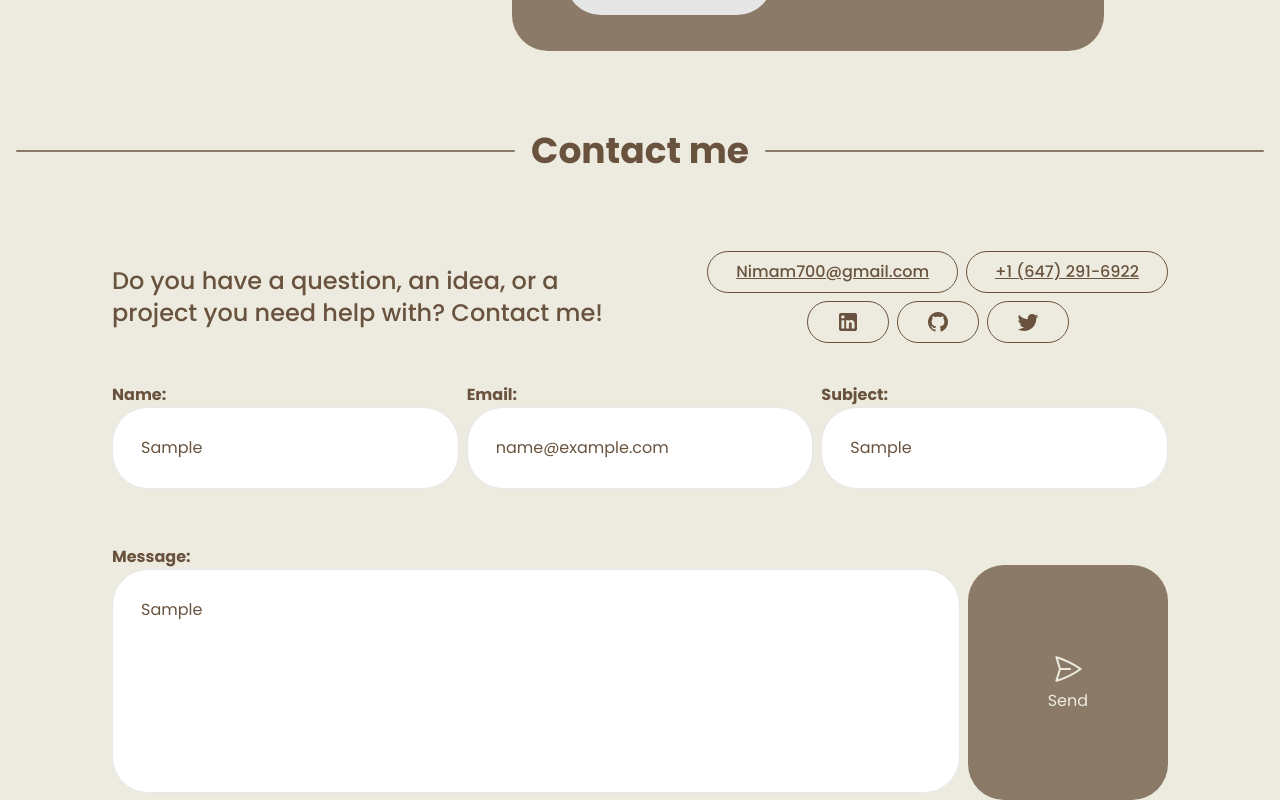
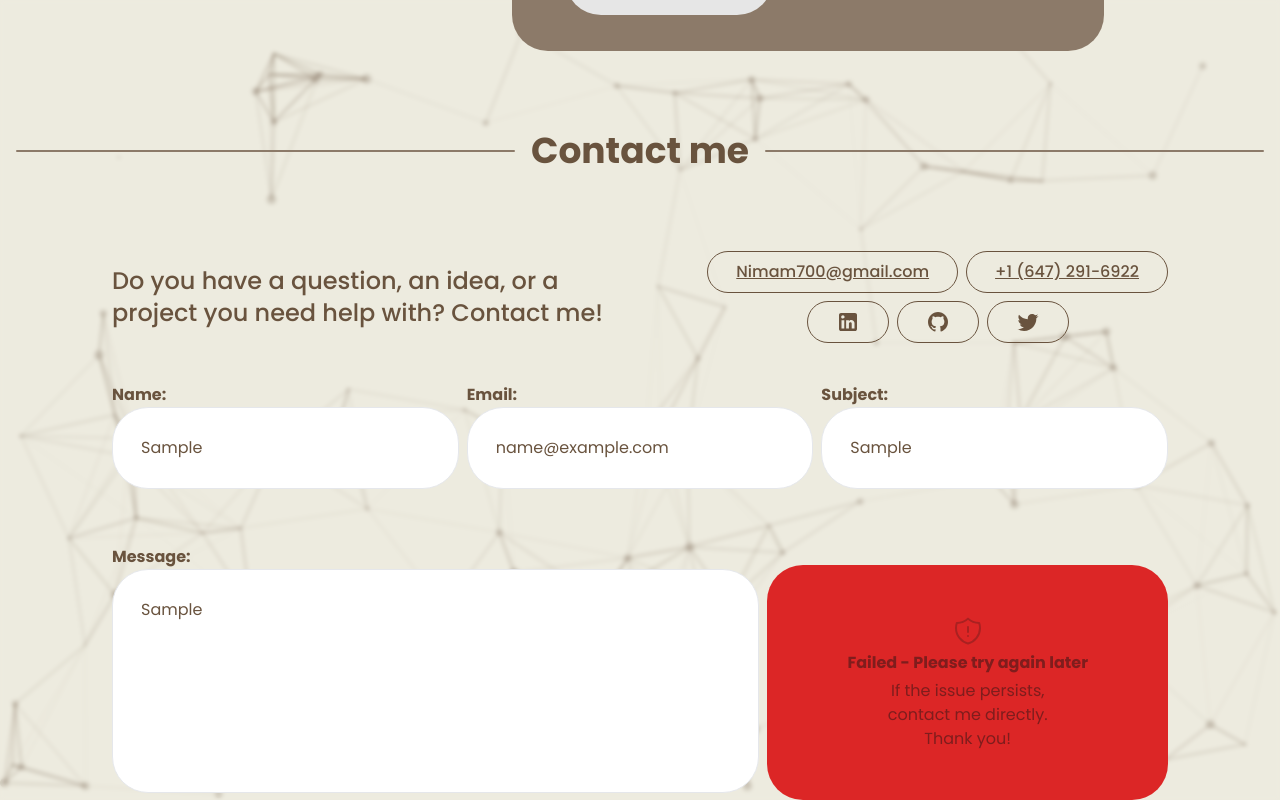
Before and after one commit to NB071/Portfolio, a React (Vite) app: page / in a window 1280 px wide. Both pictures are taken after typing "Sample", "name@example.com", "Sample", "Sample" into the empty fields and a click on the button "Send". Shown: the part 3639-4439 px from the top of the page. Built offline with nearby package versions, Linux system fonts and the light colour scheme; what @xpd/tailwind-3dtransforms would draw is missing.

Commit message:
complete from interactivity

```diff
--- a/package.json
+++ b/package.json
@@ -10,8 +10,8 @@
     "preview": "vite preview"
   },
   "dependencies": {
-    "@emailjs/browser": "^3.11.0",
     "@heroicons/react": "^2.0.18",
+    "axios": "^1.4.0",
     "formik": "^2.4.1",
     "react": "^18.2.0",
     "react-dom": "^18.2.0",
--- a/src/pages/Landing.tsx
+++ b/src/pages/Landing.tsx
@@ -70,6 +70,9 @@ import {
   EyeIcon,
   PaperAirplaneIcon,
   ExclamationCircleIcon,
+  ArrowPathIcon,
+  CheckBadgeIcon,
+  ShieldExclamationIcon
 } from "@heroicons/react/24/outline";
 
 // Libs
@@ -77,16 +80,16 @@ import { Link } from "react-router-dom";
 import Particles from "react-particles";
 import type { Container, Engine } from "tsparticles-engine";
 import { loadFull } from "tsparticles";
-import { useCallback, useState, useEffect, CSSProperties, useRef } from "react";
+import { useCallback, useState, useEffect, CSSProperties } from "react";
 import { Swiper, SwiperSlide } from "swiper/react";
 import { Pagination } from "swiper";
-import emailjs from "@emailjs/browser";
 import { useFormik, FormikProvider } from "formik";
 import * as Yup from "yup";
-
+import axios from "axios";
 const Landing = () => {
   const [showReturnTopBtn, setShowReturnTopBtn] = useState(false);
-
+  const [sendformInProgress, setSendformInProgress] = useState(false);
+  const [sendformSuccess, setSendFormSuccess] = useState<boolean | undefined>();
   const goToTop = () => {
     window.scrollTo({
       top: 0,
@@ -105,8 +108,6 @@ const Landing = () => {
   }, []);
 
   const particlesInit = useCallback(async (engine: Engine) => {
-    console.log(engine);
-
     await loadFull(engine);
   }, []);
 
@@ -139,8 +140,22 @@ const Landing = () => {
       message: Yup.string().required("This field is required"),
     }),
 
-    onSubmit: (values) => {
-      console.log(values);
+    onSubmit: async (values) => {
+      try {
+        setSendformInProgress(true);
+        await axios.post("https://api.emailjs.com/api/v1.0/email/send", {
+          service_id: import.meta.env.VITE_EmailJS_ServiceId,
+          template_id: import.meta.env.VITE_EmailJS_Template_id,
+          user_id: import.meta.env.VITE_EmailJS_user_id,
+          template_params: values,
+        });
+        setSendformInProgress(false);
+        setSendFormSuccess(true);
+      } catch (err) {
+        setSendformInProgress(false);
+        setSendFormSuccess(false);
+        console.log(err);
+      }
     },
   });
 
@@ -1362,13 +1377,36 @@ const Landing = () => {
                         </div>
                       ) : null}
                     </div>
+                    {sendformSuccess === undefined ? (
                       <button
                         type="submit"
-                      className="flex cursor-pointer flex-col items-center justify-center gap-1 rounded-round bg-Light-brown px-20 py-5 text-white-text  duration-500 hover:bg-Dark-brown tab:mt-5"
+                        className="flex cursor-pointer flex-col items-center justify-center gap-1 rounded-round bg-Light-brown px-20 py-5 text-white-text duration-500 hover:bg-Dark-brown tab:mt-5"
                       >
+                        {!sendformInProgress ? (
+                          <>
                             <PaperAirplaneIcon className="w-8" />
                             Send
+                          </>
+                        ) : (
+                          <>
+                            <ArrowPathIcon className="w-8 animate-spin" />
+                            Sending
+                          </>
+                        )}
                       </button>
+                    ) : sendformSuccess === true ? (
+                      <div className="bg-green-600 text-green-900 flex flex-col items-center justify-center gap-1 rounded-round px-20 py-5 duration-500  tab:mt-5">
+                        <CheckBadgeIcon className="w-8 animate-pulse"/>
+                        <p className="font-bold">Success</p>
+                        <p className="w-40 text-center">Thank you! I received your message. I will reply as soon as possible!</p>
+                      </div>
+                    ) : (
+                      <div className="bg-red-600 text-red-900 flex flex-col items-center justify-center gap-1 rounded-round px-20 py-5 duration-500 tab:mt-5">
+                        <ShieldExclamationIcon className="w-8 animate-pulse"/>
+                        <p className="font-bold">Failed - Please try again later</p>
+                        <p className="w-40 text-center">If the issue persists, contact me directly. Thank you!</p>
+                      </div>
+                    )}
                   </div>
                 </div>
               </form>
```
Also changed, not shown: 2 other files (tests, documents, lock files or other folders). Lines whose indentation alone changed are shown as unchanged.
